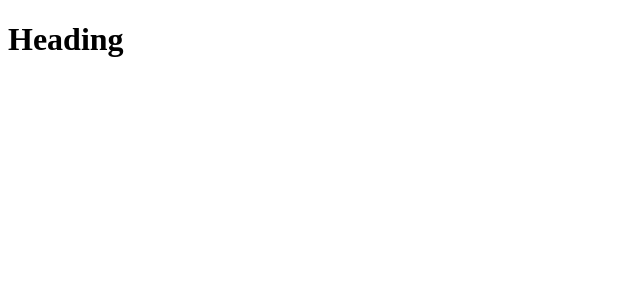
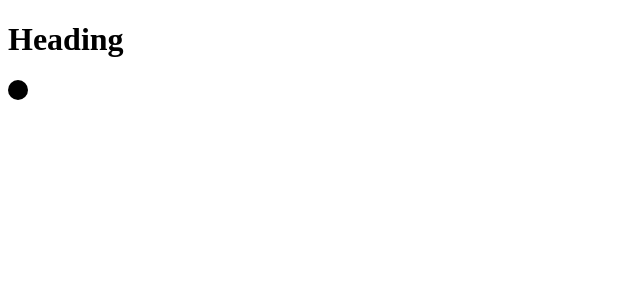
Before and after one commit to aoshea/react-svg-viewer, a React app: page / in a window 1280 px wide. Shown: the top 300 px of the page, without its empty margins (0-640 px from the left). Built offline with nearby package versions, Linux system fonts and the light colour scheme.

Commit message:
pass children props

```diff
--- a/src/SVGView.tsx
+++ b/src/SVGView.tsx
@@ -6,6 +6,7 @@ export interface SVGViewProps {
   scaleFactor: number;
   maxScale: number;
   minScale: number;
+  children: any;
 }
 
 type Point = {
@@ -121,7 +122,9 @@ export default function SVGView(props: SVGViewProps) {
         width={props.width}
         height={props.height}
         xmlns="http://www.w3.org/2000/svg"
-      ></svg>
+      >
+        {props.children}
+      </svg>
     </div>
   );
 }
--- a/src/index.tsx
+++ b/src/index.tsx
@@ -13,7 +13,9 @@ const App = () => {
         scaleFactor={0.1}
         minScale={0.5}
         maxScale={2}
-      />
+      >
+        <circle cx="10" cy="10" r="10"></circle>
+      </SVGView>
     </div>
   );
 };
```
